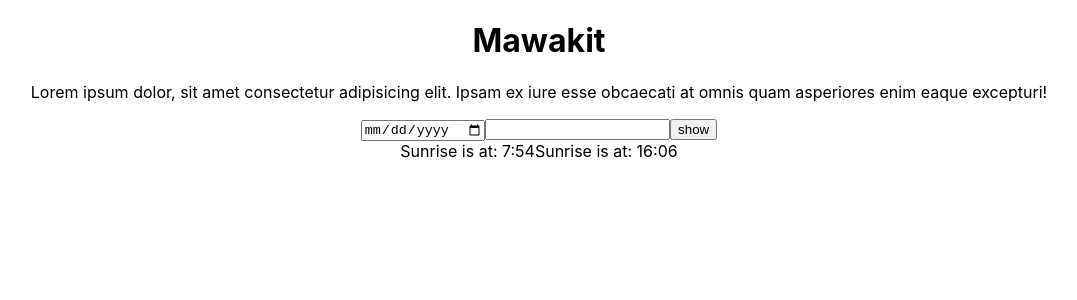
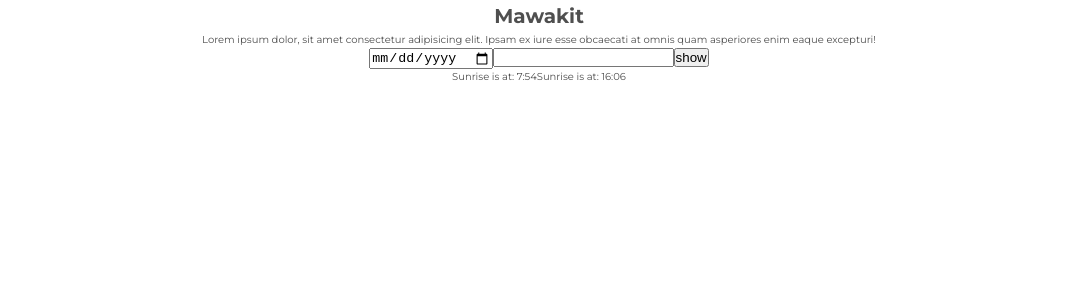
Before and after one commit to Neoxs/mawakit_app, a React (Create React App) app: page / in a window 1280 px wide. Shown: the top 300 px of the page, without its empty margins (101-1178 px from the left). Built offline with nearby package versions, Linux system fonts and the light colour scheme.

Commit message:
ADD sass structure

```diff
--- a/package.json
+++ b/package.json
@@ -10,6 +10,7 @@
     "@types/node": "^16.11.48",
     "@types/react": "^18.0.17",
     "@types/react-dom": "^18.0.6",
+    "node-sass": "^7.0.1",
     "react": "^18.2.0",
     "react-dom": "^18.2.0",
     "react-scripts": "5.0.1",
@@ -20,7 +21,8 @@
     "start": "react-scripts start",
     "build": "react-scripts build",
     "test": "react-scripts test",
-    "eject": "react-scripts eject"
+    "eject": "react-scripts eject",
+    "watch:sass": "node-sass src/styles/main.scss public/css/style.css -w"
   },
   "eslintConfig": {
     "extends": [
--- /dev/null
+++ b/public/css/style.css
@@ -0,0 +1,20 @@
+*,
+*::before,
+*::after {
+  margin: 0;
+  padding: 0;
+  box-sizing: inherit; }
+
+html {
+  box-sizing: border-box;
+  font-size: 62.5%; }
+  @media only screen and (max-width: 75em) {
+    html {
+      font-size: 50%; } }
+
+body {
+  font-family: "Montserrat" !important;
+  color: #4f4f4f;
+  font-weight: 300;
+  line-height: 1.6;
+  min-height: 100vh; }
--- a/public/index.html
+++ b/public/index.html
@@ -10,20 +10,14 @@
       content="Web site created using create-react-app"
     />
     <link rel="apple-touch-icon" href="%PUBLIC_URL%/logo192.png" />
-    <!--
-      manifest.json provides metadata used when your web app is installed on a
-      user's mobile device or desktop. See https://developers.google.com/web/fundamentals/web-app-manifest/
-    -->
     <link rel="manifest" href="%PUBLIC_URL%/manifest.json" />
-    <!--
-      Notice the use of %PUBLIC_URL% in the tags above.
-      It will be replaced with the URL of the `public` folder during the build.
-      Only files inside the `public` folder can be referenced from the HTML.
 
-      Unlike "/favicon.ico" or "favicon.ico", "%PUBLIC_URL%/favicon.ico" will
-      work correctly both with client-side routing and a non-root public URL.
-      Learn how to configure a non-root public URL by running `npm run build`.
-    -->
+    <link rel="stylesheet" href="/css/style.css" />
+    <link
+      href="https://fonts.googleapis.com/css2?family=Montserrat:wght@400;500;600;700&display=swap"
+      rel="stylesheet"
+    />
+
     <title>React App</title>
   </head>
   <body>
--- /dev/null
+++ b/src/styles/_base.scss
@@ -0,0 +1,25 @@
+*,
+*::before,
+*::after {
+ margin: 0;
+ padding: 0;
+ box-sizing: inherit;
+}
+
+html {
+ box-sizing: border-box;
+ font-size: 62.5%; // 10px/16px = 62.5% -> 1rem = 10px
+
+ @media only screen and (max-width: $bp-largest) {
+  font-size: 50%;
+ }
+}
+
+body {
+ font-family: $font-primary !important;
+ color: $color-grey-dark-2;
+ font-weight: 300;
+ line-height: 1.6;
+
+ min-height: 100vh;
+}
--- /dev/null
+++ b/src/styles/main.scss
@@ -0,0 +1,5 @@
+@import "variables";
+@import "typography";
+@import "base";
+@import "layouts";
+@import "components";
```
Also changed, not shown: src/styles/_variables.scss (added, +15 -0 lines), src/config/countries.json (renamed from config/countries.json), src/styles/_components.scss (added), src/styles/_layouts.scss (added), src/styles/_typography.scss (added), 1 other file (tests, documents, lock files or other folders).
